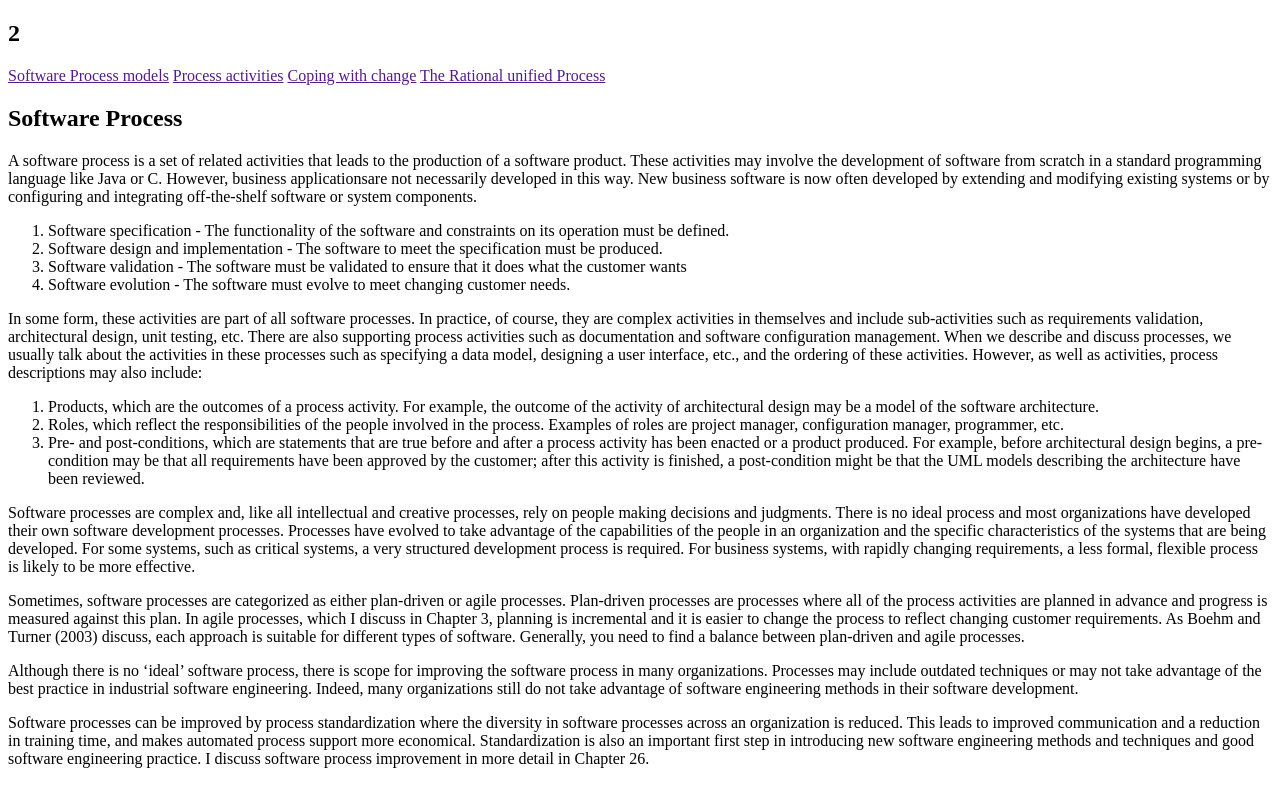
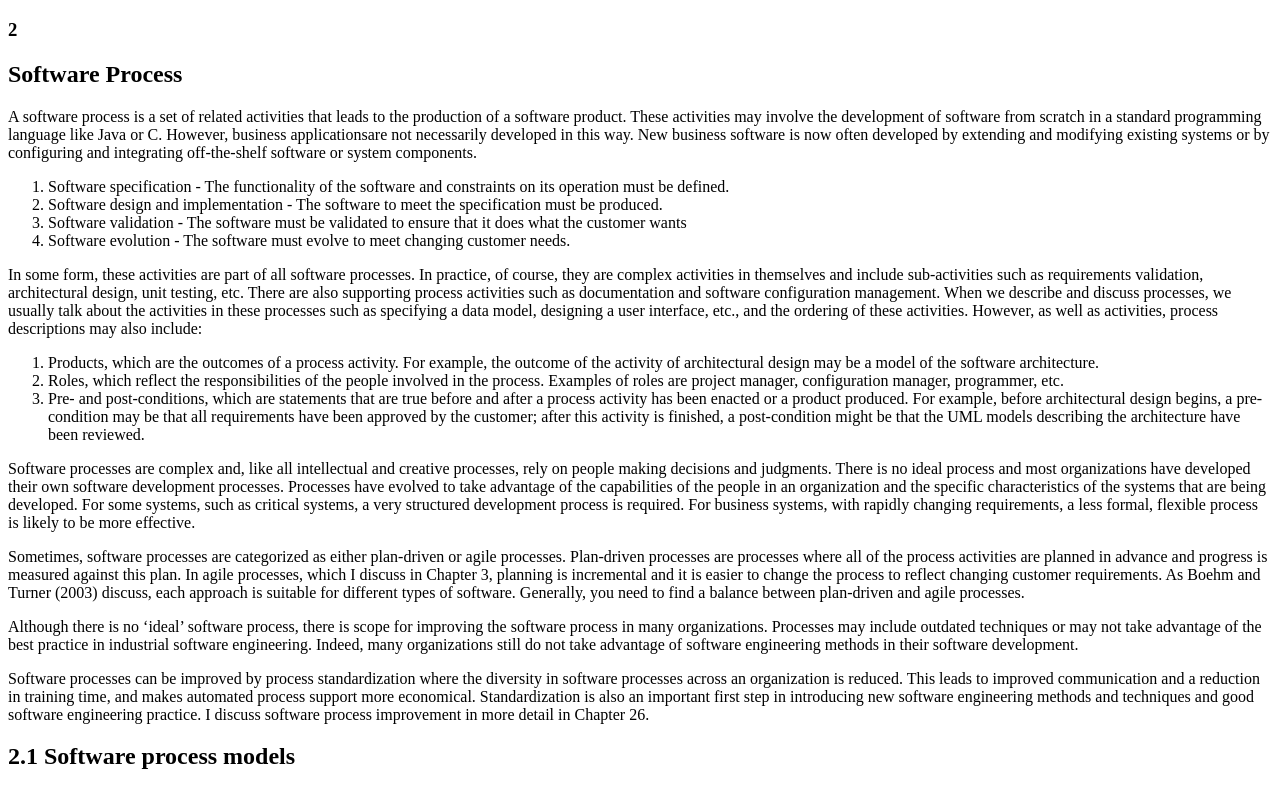
Before and after one commit to agminyong/Software-Engineering-Repository, a plain HTML site: page ChapterTwo.html in a window 1280 px wide. Shown: the top 785 px of the page. Drawn offline with Linux system fonts and the light colour scheme.

Commit message:
ChapterTwo.html

```diff
--- a/ChapterTwo.html
+++ b/ChapterTwo.html
@@ -8,18 +8,11 @@
 <body>
 
 
-    <nav>
-        <h1>2</h1>
-        <a href="">Software Process models</a>
-        <a href="">Process activities</a>
-        <a href="">Coping with change</a>
-        <a href="">The Rational unified Process</a>
-    </nav>
-
 
     <main>
         <section>
             <article>
+                <h1>2</h1>
                 <h2>Software Process</h2>
                 <p>A software process is a set of related activities that leads to the production of a software product. These activities may involve the development of software from scratch in a standard programming language like Java or C. However, business applicationsare not necessarily developed in this way. New business software is now often developed by extending and modifying existing systems or by configuring and integrating off-the-shelf software or system components.</p>
                 <ol>
```
